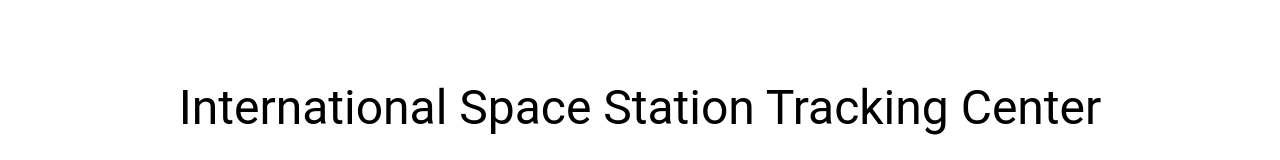
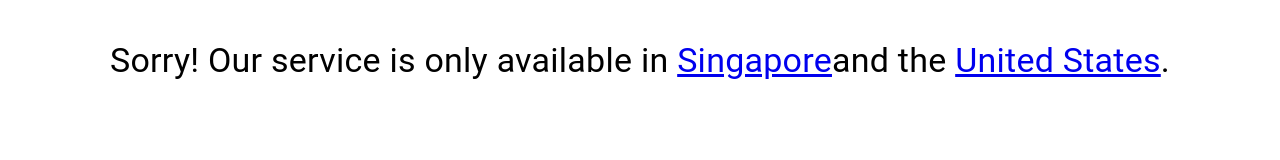
Before and after one commit to LiuZechu/tracker, a React (Create React App) app: page /error in a window 1280 px wide. Shown: the top 160 px of the page. Built offline with nearby package versions, Linux system fonts and the light colour scheme; no server answers.

Commit message:
add feature to distinguish between user country

```diff
--- a/src/App.js
+++ b/src/App.js
@@ -2,6 +2,7 @@
 import React from 'react';
 import { BrowserRouter as Router, Switch, Route } from 'react-router-dom';
 import Home from './Home';
+import UnavailableScreen from './UnavailableScreen';
 
 function App() {
 
@@ -10,6 +11,7 @@
       <Router>
         <Switch>
           <Route exact path='/home/:country' component={Home}/>
+          <Route exact path='/error' component={UnavailableScreen}/>
           <Route component={Home}/>
         </Switch>
       </Router>
--- a/src/Home.js
+++ b/src/Home.js
@@ -1,12 +1,20 @@
 import { useState, useEffect } from 'react';
+import { useHistory } from "react-router-dom";
 import { Box, CardMedia, Typography, Button } from '@material-ui/core';
 import axios from 'axios';
 
 export default function Home(props) {
-    const country = props.match.params.country;
+    const availableCountries = ["SG", "US"];
+    const countryMap = {
+        "SG": "Singapore",
+        "US": "the United States"
+    }
+    const countryCode = props.match.params.country;
+    const country = countryMap[countryCode];
     const [longitude, setLongitude] = useState(0);
     const [latitude, setLatitude] = useState(0);
     const apiLink = "https://api.wheretheiss.at/v1/satellites/25544";
+    const history = useHistory();
 
     const fetchData = () => {
       axios.get(apiLink)
@@ -21,6 +29,11 @@
     }
 
     useEffect(() => {
+      if (!(availableCountries.includes(countryCode))) {
+          history.push('/error');
+          return;
+      }
+
       fetchData();
     }, [])
 
--- /dev/null
+++ b/src/UnavailableScreen.js
@@ -0,0 +1,14 @@
+import { Typography } from '@material-ui/core';
+import React from 'react';
+import { Link } from 'react-router-dom';
+
+export default function UnavailableScreen() {
+    return (
+        <div>
+            <Typography variant="h4" style={{marginTop: "5vh"}}>
+                Sorry! Our service is only available in <Link to="/home/SG">Singapore</Link>
+                and the <Link to="/home/US">United States</Link>.
+            </Typography>
+        </div>
+    )
+}
```
Also changed, not shown: 2 other files (tests, documents, lock files or other folders).
